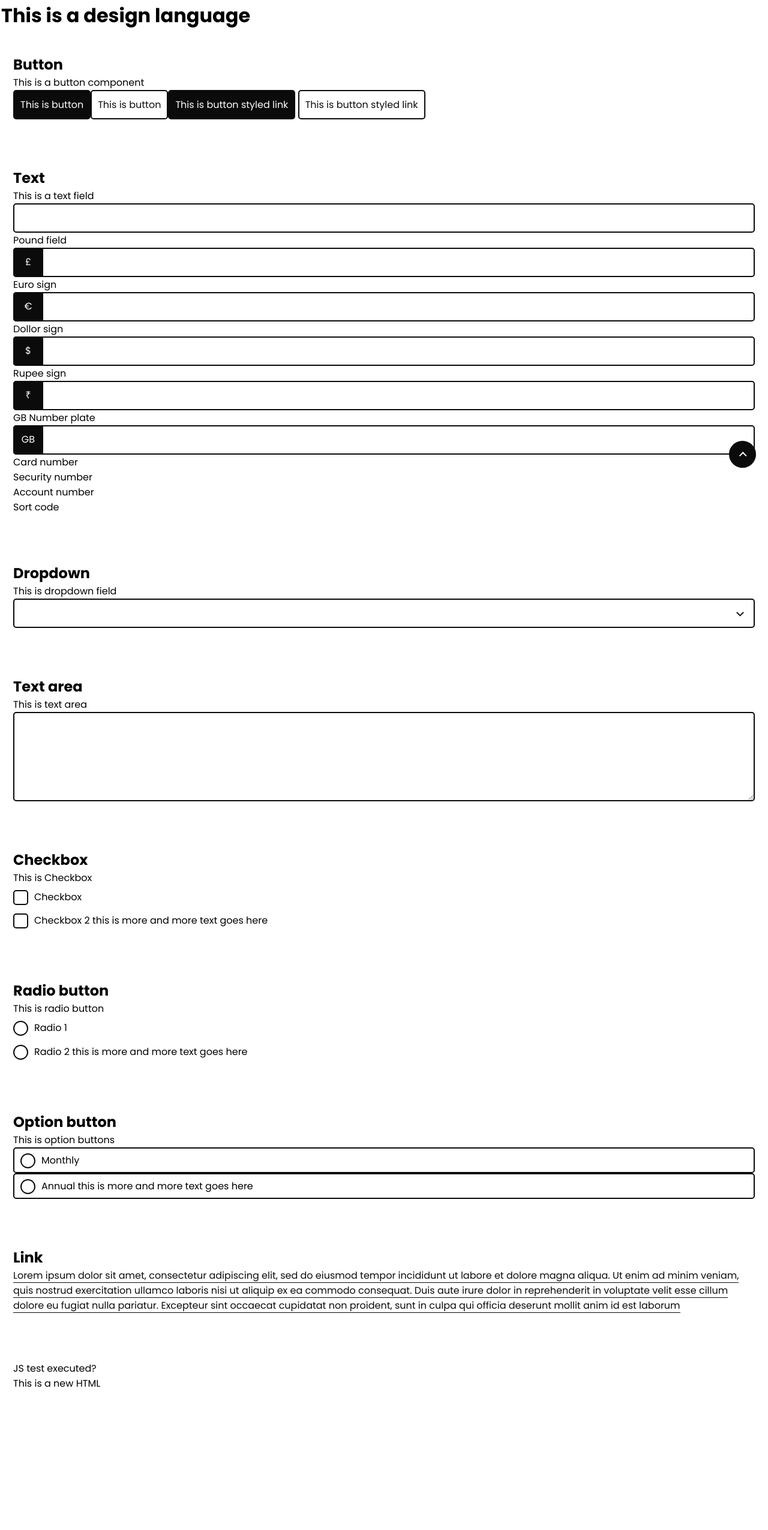
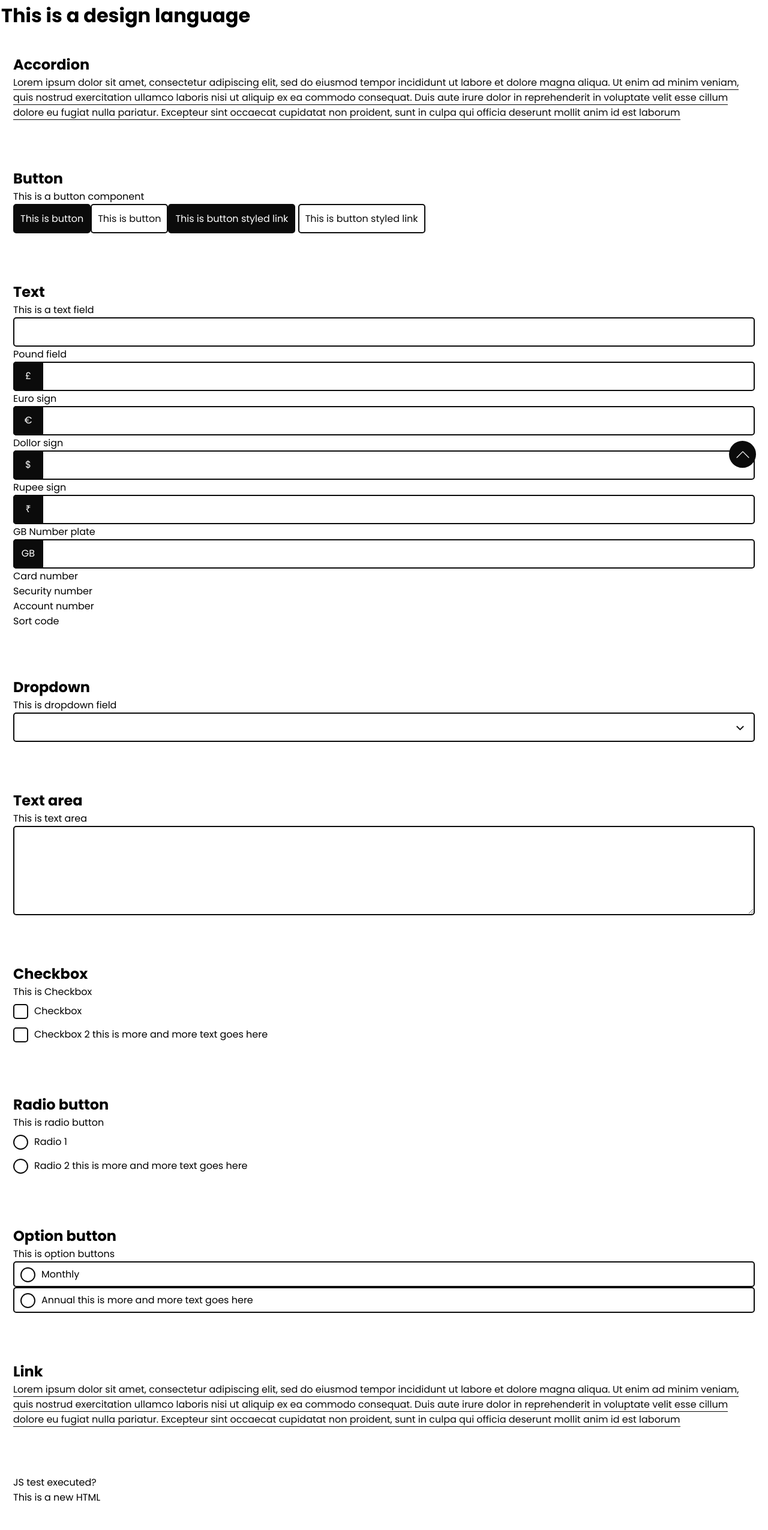
Before and after one commit to sathesak/designLanguage, a PHP site: page / in a window 1280 px wide. Shown: the whole page at 60% size. Before the commit the page ends 2313 px from the top, so only its background shows below. Run offline with PHP 8.4, Linux system fonts and the light colour scheme.

Commit message:
Custom icons added

```diff
--- a/index.html
+++ b/index.html
@@ -16,6 +16,18 @@
         <h1>
             This is a design language
         </h1>
+
+        <section>
+            <h2>
+                Accordion
+            </h2>
+
+            <p>
+                <a href="" class="txtLnk">
+                    Lorem ipsum dolor sit amet, consectetur adipiscing elit, sed do eiusmod tempor incididunt ut labore et dolore magna aliqua. Ut enim ad minim veniam, quis nostrud exercitation ullamco laboris nisi ut aliquip ex ea commodo consequat. Duis aute irure dolor in reprehenderit in voluptate velit esse cillum dolore eu fugiat nulla pariatur. Excepteur sint occaecat cupidatat non proident, sunt in culpa qui officia deserunt mollit anim id est laborum
+                </a>
+            </p>
+        </section>
 
         <section>
             <h2>
@@ -126,8 +138,10 @@
             <div data-ele="dropdown">
                 <label for="ddFld">
                     This is dropdown field <br>
-                    <input type="text" class="txtFld txtDDFld" id="ddFld" data-dd="field">
+                    <input type="text" readonly="readonly" class="txtFld txtDDFld" id="ddFld" data-dd="field">
                 </label>
+
+                <!-- you can add dropUp class -->
 
                 <div class="ddList" data-dd="list">
 
@@ -264,6 +278,13 @@
 
         <!-- Back to top button -->
         <a href="#" title="Back to top" class="btn toTop">
+            <svg version="1.1" id="Layer_1" x="0px" y="0px" width="40px" height="40px" viewBox="0 0 40 40">
+                <g>
+                    <path class="icon" d="M4.046,28.917c-0.241,0-0.481-0.092-0.665-0.275c-0.367-0.367-0.367-0.962,0-1.329l15.954-15.954
+                        c0.367-0.367,0.961-0.367,1.328,0l15.956,15.954c0.367,0.367,0.367,0.962,0,1.329s-0.962,0.367-1.329,0l-15.291-15.29L4.71,28.642
+                        C4.526,28.825,4.286,28.917,4.046,28.917z"/>
+                </g>
+            </svg>
         </a>
 
     </main>
--- a/sass/atoms/_field.scss
+++ b/sass/atoms/_field.scss
@@ -30,6 +30,13 @@
 }
 
 .ddList{
+
+    &.dropUp{
+        ul{
+            bottom: 50px;
+        }
+    }
+
     ul{
         position: absolute;
         z-index: 1;
--- a/sass/atoms/_toTop.scss
+++ b/sass/atoms/_toTop.scss
@@ -6,27 +6,29 @@
     height: 45px;
     border-radius: 50%;
 
+    svg{
+        position: absolute;
+        top: 50%;
+        left: 50%;
+        transform: translate(-50%, -50%);
+        width: 25px;
+    }
+
+    .icon{
+        fill: $white;
+    }
+
     &:hover{
         @extend .hover;
 
-        &:after{
-            border-color: $black;
+        .icon{
+            fill: $black;
         }
+
     }
 
     &:focus{
         @extend .focus;
     }
 
-    &:after{
-        content: '';
-        position: absolute;
-        width: 7px;
-        height: 7px;
-        border-right: 2px solid $white;
-        border-bottom: 2px solid $white;
-        top: 50%;
-        left: 50%;
-        transform: rotate(225deg) translate(5px,-1px);
-    }
 }
--- /dev/null
+++ b/sass/electrons/_icon.scss
@@ -0,0 +1,11 @@
+.icn{
+    position: relative;
+
+    &.chevronUp{
+        &:after{
+            content:'';
+            background: url('assets/iconLibrary_chevronUp.svg');
+        }
+    }
+
+}
--- a/sass/style.scss
+++ b/sass/style.scss
@@ -8,6 +8,7 @@
 @import 'electrons/_base';
 @import 'electrons/_colour';
 @import 'electrons/_border';
+@import 'electrons/_icon';
 @import 'electrons/_interaction';
 @import 'electrons/_typography';
 
```
Also changed, not shown: css/style.css (+25 -12 lines), css/assets/iconLibrary_chevronDown.svg (added), css/assets/iconLibrary_chevronLeft.svg (added), css/assets/iconLibrary_chevronRight.svg (added), css/assets/iconLibrary_chevronUp.svg (added), css/style.min.css, 1 other file.
